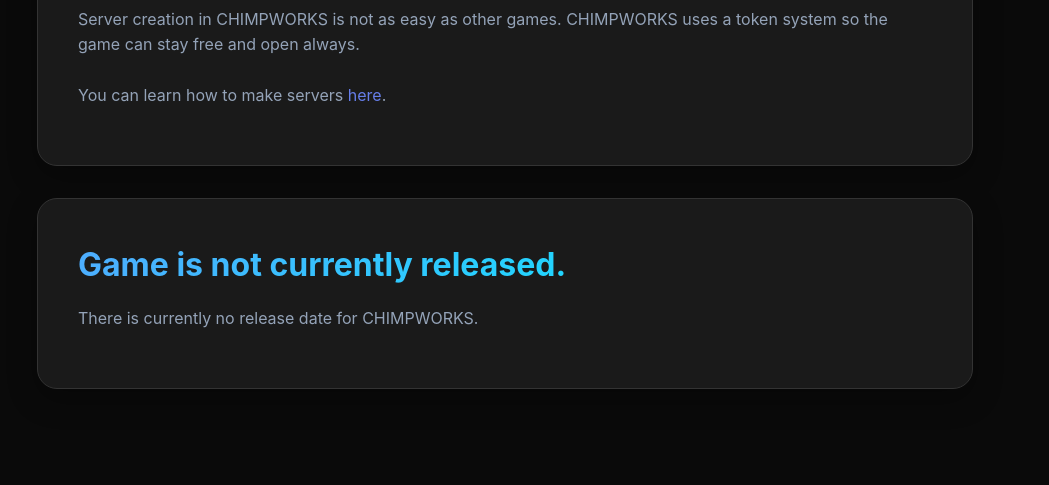
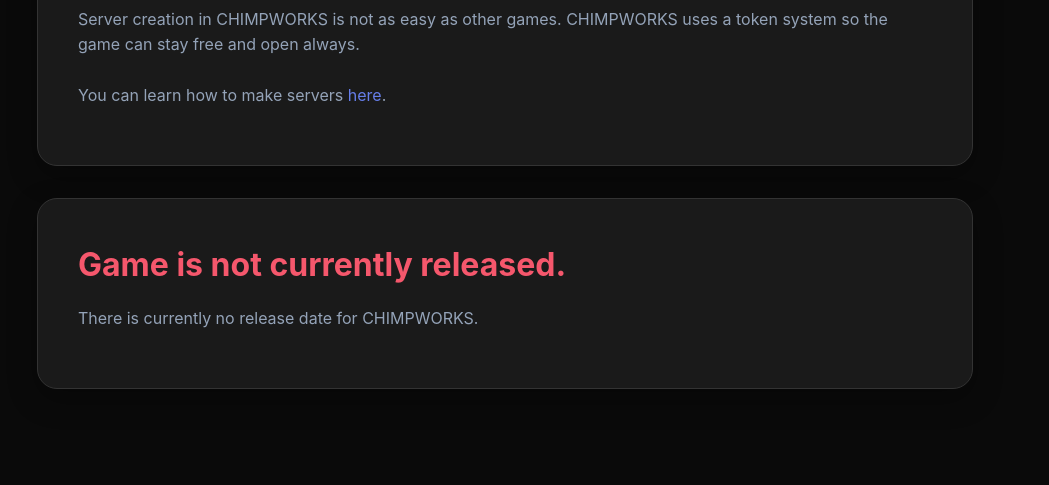
Before and after one commit to TensulStudios/chimpworks, a website: page index.html in a window 1280 px wide. Shown: the part 754-1239 px from the top of the page, without its empty margins (135-1184 px from the left). Drawn offline with Linux system fonts and the light colour scheme.

Commit message:
Update index.html

```diff
--- a/index.html
+++ b/index.html
@@ -24,9 +24,9 @@
   }
 
   :root {
-    --primary-gradient: linear-gradient(135deg, #667eea 0%, #764ba2 100%);
-    --secondary-gradient: linear-gradient(135deg, #f093fb 0%, #f5576c 100%);
-    --accent-gradient: linear-gradient(135deg, #4facfe 0%, #00f2fe 100%);
+    --primary-gradient: #667eea;
+    --secondary-gradient: #f5576c;
+    --accent-gradient: #f5576c;
     --dark-bg: #0a0a0a;
     --dark-card: #1a1a1a;
     --dark-border: #333;
@@ -55,21 +55,6 @@
   body.dark {
     background: var(--dark-bg);
     color: var(--text-primary-dark);
-  }
-
-  body::before {
-    content: '';
-    position: fixed;
-    top: 0;
-    left: 0;
-    width: 100%;
-    height: 100%;
-    background:
-      radial-gradient(circle at 20% 50%, rgba(120, 119, 198, 0.1) 0%, transparent 20%),
-      radial-gradient(circle at 80% 20%, rgba(255, 119, 198, 0.1) 0%, transparent 20%),
-      radial-gradient(circle at 40% 80%, rgba(120, 219, 255, 0.1) 0%, transparent 20%);
-    z-index: -1;
-    animation: float 20s ease-in-out infinite;
   }
 
   body.dark::before {
```
